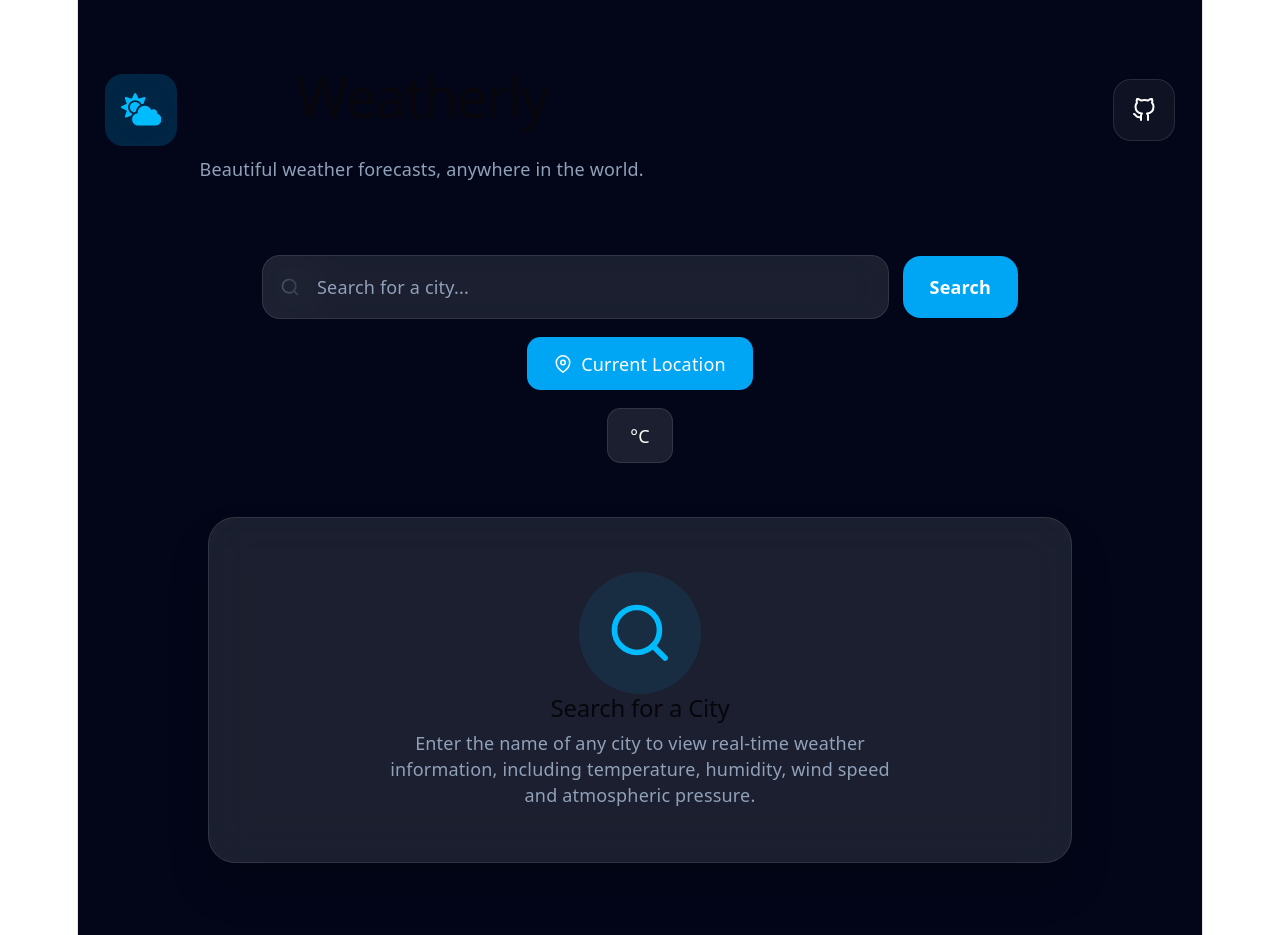
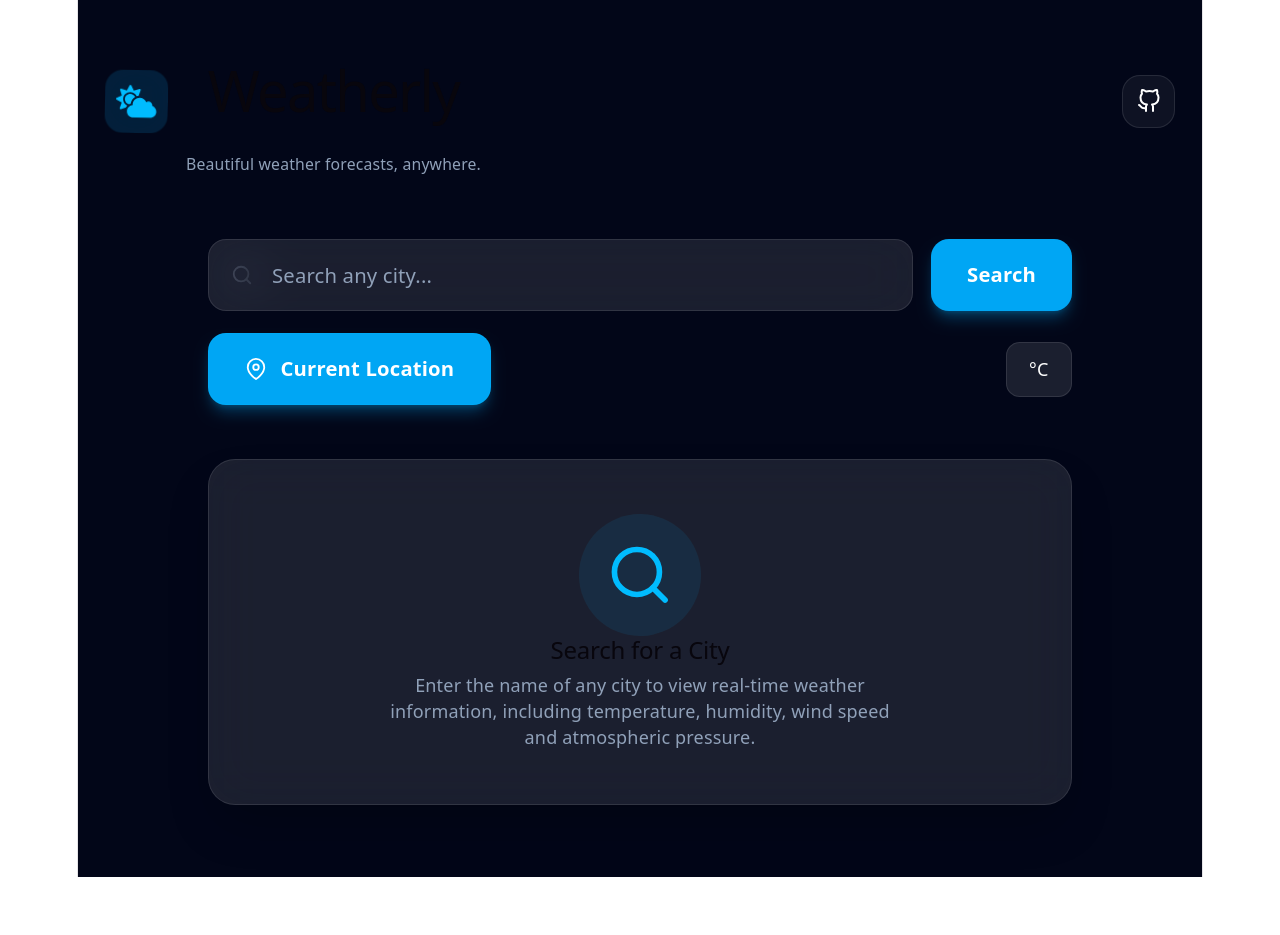
Before and after one commit to varunwalia120/weather-app, a React (Vite) app: page / in a window 1280 px wide. After the commit the page ends 877 px from the top, so only its background shows below. Built offline with nearby package versions, Linux system fonts and the light colour scheme; no server answers.

Commit message:
feat: add polished UI animations

```diff
--- a/src/App.tsx
+++ b/src/App.tsx
@@ -22,7 +22,6 @@ function App() {
   const [loading, setLoading] = useState(false);
   const [error, setError] = useState("");
   const [unit, setUnit] = useState<"metric" | "imperial">("metric");
-  const [currentCity, setCurrentCity] = useState("");
 
   const [history, setHistory] = useState<string[]>(() => {
     const saved = localStorage.getItem("searchHistory");
@@ -115,20 +114,19 @@ function App() {
       <div className="mx-auto max-w-6xl">
         <Navbar />
 
-      <div className="mx-auto mt-6 w-full max-w-2xl">
+        <section className="mx-auto mt-8 w-full max-w-3xl">
           <SearchBar onSearch={handleSearch} />
 
-        <div className="mt-4 flex justify-center">
+          <div className="mt-5 flex flex-col gap-4 sm:flex-row sm:items-center sm:justify-between">
             <LocationButton onLocationClick={handleCurrentLocation} />
-        </div>
 
-        <div className="mt-4 flex justify-center">
             <UnitToggle unit={unit} onToggle={toggleUnit} />
           </div>
 
           <SearchHistory history={history} onSelect={handleSearch} />
-      </div>
+        </section>
 
+        <section className="mt-10">
           {loading ? (
             <Loading />
           ) : error ? (
@@ -138,6 +136,7 @@ function App() {
           ) : (
             <EmptyState />
           )}
+        </section>
       </div>
     </main>
   );
--- a/src/components/layout/Navbar.tsx
+++ b/src/components/layout/Navbar.tsx
@@ -5,36 +5,59 @@ import { motion } from "framer-motion";
 const Navbar = () => {
   return (
     <motion.header
-      initial={{ opacity: 0, y: -25 }}
+      initial={{ opacity: 0, y: -30 }}
       animate={{ opacity: 1, y: 0 }}
-      transition={{ duration: 0.6 }}
-      className="mx-auto flex w-full max-w-6xl items-center justify-between py-8"
+      transition={{
+        duration: 0.8,
+        ease: "easeOut",
+      }}
+      className="mx-auto flex w-full max-w-6xl items-center justify-between py-6"
     >
-      <div className="flex items-center gap-5">
-        <div className="flex h-16 w-16 items-center justify-center rounded-2xl bg-sky-500/20 backdrop-blur-xl">
+      <div className="flex items-center gap-4">
+        <motion.div
+          animate={{
+            rotate: [0, -8, 8, 0],
+          }}
+          transition={{
+            duration: 6,
+            repeat: Infinity,
+            ease: "easeInOut",
+          }}
+          className="flex h-14 w-14 items-center justify-center rounded-2xl bg-sky-500/15 backdrop-blur-xl"
+        >
           <FaCloudSun className="text-4xl text-sky-400" />
-        </div>
+        </motion.div>
 
         <div>
-          <h1 className="text-5xl font-black tracking-tight text-white">
+          <h1 className="text-4xl font-black tracking-tight text-white">
             Weatherly
           </h1>
 
-          <p className="mt-1 text-base text-slate-400">
-            Beautiful weather forecasts, anywhere in the world.
+          <p className="mt-1 text-sm text-slate-400">
+            Beautiful weather forecasts, anywhere.
           </p>
         </div>
       </div>
 
-      <a
+      <motion.a
         href="https://github.com/varunwalia120/weather-app"
         target="_blank"
         rel="noreferrer"
         aria-label="View project on GitHub"
-        className="rounded-2xl border border-white/10 bg-white/5 p-4 transition-all duration-300 hover:scale-110 hover:bg-white/10"
+        whileHover={{
+          scale: 1.12,
+          rotate: 8,
+        }}
+        whileTap={{
+          scale: 0.95,
+        }}
+        className="rounded-2xl border border-white/10 bg-white/5 p-3 transition-colors duration-300 hover:bg-white/10"
       >
-        <FiGithub size={24} className="text-white" />
-      </a>
+        <FiGithub
+          size={24}
+          className="text-white"
+        />
+      </motion.a>
     </motion.header>
   );
 };
--- a/src/components/search/LocationButton.tsx
+++ b/src/components/search/LocationButton.tsx
@@ -1,4 +1,5 @@
 import { FiMapPin } from "react-icons/fi";
+import { motion } from "framer-motion";
 
 type LocationButtonProps = {
   onLocationClick: () => void;
@@ -6,15 +7,24 @@ type LocationButtonProps = {
 
 const LocationButton = ({ onLocationClick }: LocationButtonProps) => {
   return (
-    <button
+    <motion.button
       onClick={onLocationClick}
-      className="flex items-center gap-2 rounded-xl bg-sky-500 px-6 py-3 font-medium text-white transition-all duration-300 hover:bg-sky-600 hover:scale-105"
+      whileHover={{
+        scale: 1.05,
+        y: -2,
+      }}
+      whileTap={{
+        scale: 0.96,
+      }}
+      className="flex h-16 items-center justify-center gap-3 rounded-2xl border border-sky-400/20 bg-sky-500 px-8 text-lg font-semibold text-white shadow-lg shadow-sky-500/30 transition-all duration-300 hover:bg-sky-600"
     >
-      <span className="flex items-center gap-2">
-        <FiMapPin />
-        Current Location
-      </span>
-    </button>
+      <FiMapPin
+        size={22}
+        className="transition-transform duration-300 group-hover:rotate-12"
+      />
+
+      <span>Current Location</span>
+    </motion.button>
   );
 };
 
--- a/src/components/search/SearchBar.tsx
+++ b/src/components/search/SearchBar.tsx
@@ -40,18 +40,23 @@ const SearchBar = ({ onSearch }: SearchBarProps) => {
   };
 
   return (
-    <div className="mx-auto mt-8 w-full max-w-2xl">
-      <motion.form
-        initial={{ opacity: 0, y: 25 }}
-        animate={{ opacity: 1, y: 0 }}
-        transition={{ delay: 0.15, duration: 0.5 }}
+    <motion.div
+      initial={{ opacity: 0, y: 25 }}
+      animate={{ opacity: 1, y: 0 }}
+      transition={{
+        delay: 0.2,
+        duration: 0.6,
+      }}
+      className="mx-auto mt-8 w-full max-w-3xl"
+    >
+      <form
         onSubmit={handleSubmit}
-        className="flex items-center gap-3"
+        className="flex flex-col gap-4 sm:flex-row"
       >
         <div className="relative flex-1">
           <FiSearch
-            className="absolute left-4 top-1/2 -translate-y-1/2 text-slate-400"
-            size={20}
+            size={22}
+            className="absolute left-5 top-1/2 -translate-y-1/2 text-slate-400"
           />
 
           <input
@@ -61,42 +66,46 @@ const SearchBar = ({ onSearch }: SearchBarProps) => {
               setCity(e.target.value);
               if (error) setError("");
             }}
-            placeholder="Search for a city..."
-            className="w-full rounded-2xl border border-white/10 bg-white/10 py-4 pl-12 pr-12 text-white placeholder:text-slate-400 backdrop-blur-xl outline-none transition-all duration-300 focus:border-sky-400 focus:ring-2 focus:ring-sky-400/30"
+            placeholder="Search any city..."
+            className="h-16 w-full rounded-2xl border border-white/10 bg-white/10 pl-14 pr-14 text-lg text-white placeholder:text-slate-400 backdrop-blur-xl outline-none transition-all duration-300 focus:scale-[1.01] focus:border-sky-400 focus:ring-4 focus:ring-sky-500/20"
           />
 
           {city && (
             <button
               type="button"
               onClick={clearInput}
-              className="absolute right-4 top-1/2 -translate-y-1/2 text-slate-400 transition hover:text-white"
               aria-label="Clear search"
+              className="absolute right-5 top-1/2 -translate-y-1/2 text-slate-400 transition-all duration-300 hover:scale-110 hover:text-white"
             >
-              <FiX size={18} />
+              <FiX size={20} />
             </button>
           )}
         </div>
 
         <motion.button
-          whileHover={{ scale: 1.05 }}
-          whileTap={{ scale: 0.95 }}
+          whileHover={{
+            scale: 1.05,
+          }}
+          whileTap={{
+            scale: 0.95,
+          }}
           type="submit"
-          className="rounded-2xl bg-sky-500 px-6 py-4 font-semibold text-white transition hover:bg-sky-600"
+          className="h-16 rounded-2xl bg-sky-500 px-8 text-lg font-semibold text-white shadow-lg shadow-sky-500/30 transition-all duration-300 hover:bg-sky-600"
         >
           Search
         </motion.button>
-      </motion.form>
+      </form>
 
       {error && (
         <motion.p
-          initial={{ opacity: 0 }}
-          animate={{ opacity: 1 }}
-          className="mt-3 text-sm text-red-400"
+          initial={{ opacity: 0, y: -5 }}
+          animate={{ opacity: 1, y: 0 }}
+          className="mt-3 text-sm font-medium text-red-400"
         >
           {error}
         </motion.p>
       )}
-    </div>
+    </motion.div>
   );
 };
 
```
Lines whose indentation alone changed are shown as unchanged.
